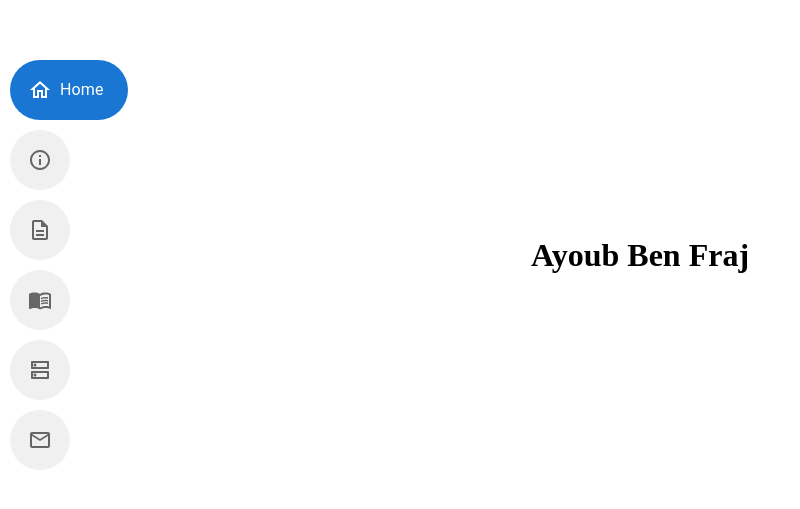
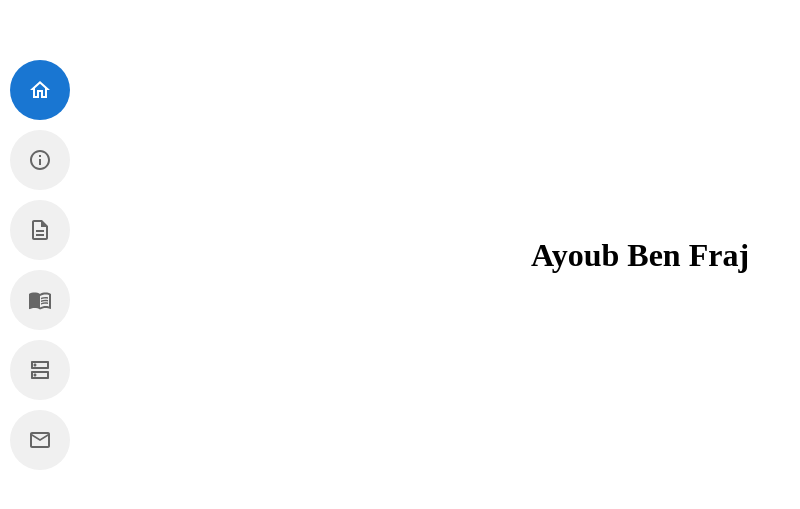
Before and after one commit to abenfraj/eportfolio, a React (Create React App) app: page / in a window 1280 px wide. Shown: the part 145-654 px from the top of the page, without its empty margins (0-800 px from the left). Built offline with nearby package versions, Linux system fonts and the light colour scheme.

Commit message:
finalized navbar

```diff
--- a/src/components/navbar/Navbar.tsx
+++ b/src/components/navbar/Navbar.tsx
@@ -69,10 +69,10 @@ const Navbar = () => {
             justifyContent: "flex-start",
             backgroundColor:
               location.pathname === item.path ? "primary.main" : "#f0f0f0",
-            borderRadius: "30px", // Slightly increased for aesthetic balance
-            height: "60px", // Increased size
-            minWidth: "60px", // Increased circle size
-            paddingRight: location.pathname === item.path ? "24px" : "0",
+            borderRadius: "30px",
+            height: "60px",
+            minWidth: "60px",
+            paddingRight: "0",
             overflow: "hidden",
             transition: "all .3s ease",
             "&:hover": {
@@ -82,6 +82,7 @@ const Navbar = () => {
               "& .MuiIconButton-root": {
                 color: "#fff",
               },
+              // This applies to all buttons, but for the selected one, it's overridden below
               "& .MuiTypography-root": {
                 display: "block",
               },
@@ -96,7 +97,7 @@ const Navbar = () => {
               marginLeft: "10px",
               color: "inherit",
               "& .MuiSvgIcon-root": {
-                fontSize: "1.5rem", // Increase the icon size for better visibility
+                fontSize: "1.5rem",
               },
               "&:hover": {
                 backgroundColor: "transparent",
@@ -107,8 +108,14 @@ const Navbar = () => {
           </IconButton>
           <Typography
             sx={{
-              display: location.pathname === item.path ? "block" : "none",
+              display: "none", // Default to not displaying text for all buttons
               flexGrow: 1,
+              ...(location.pathname === item.path &&
+                {
+                  // Conditionally applying styles for the selected button
+                  // This overrides the hover behavior, but since display is "none" by default,
+                  // it remains hidden unless hovered because of the &:hover rule above
+                }),
             }}
           >
             {item.label}
```
